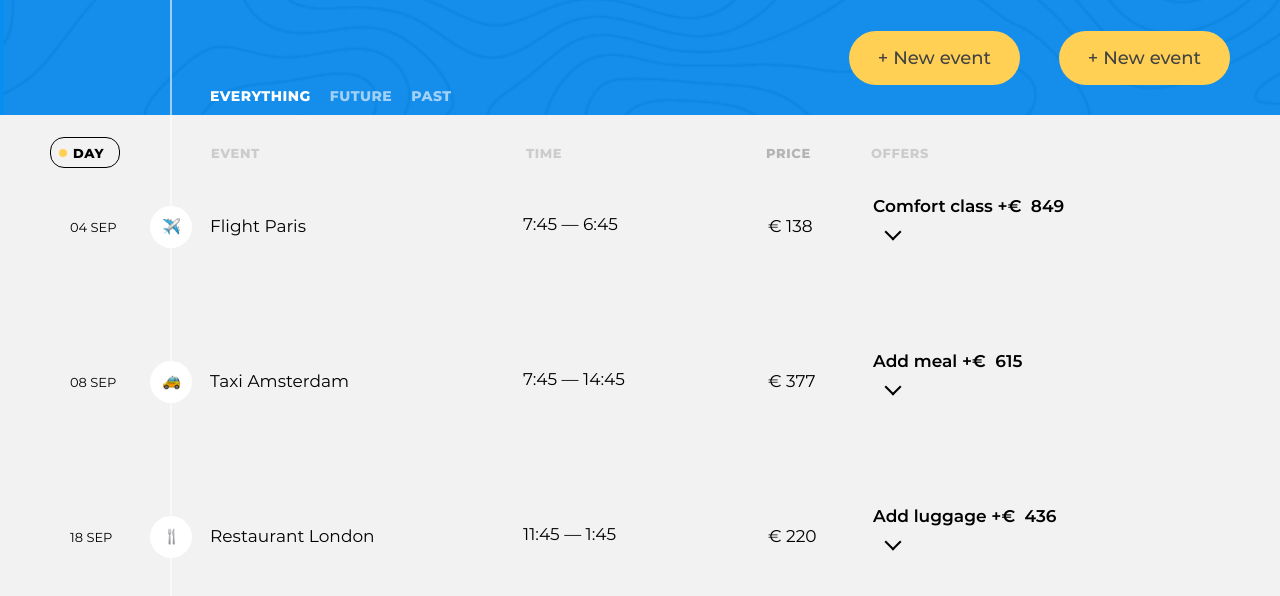
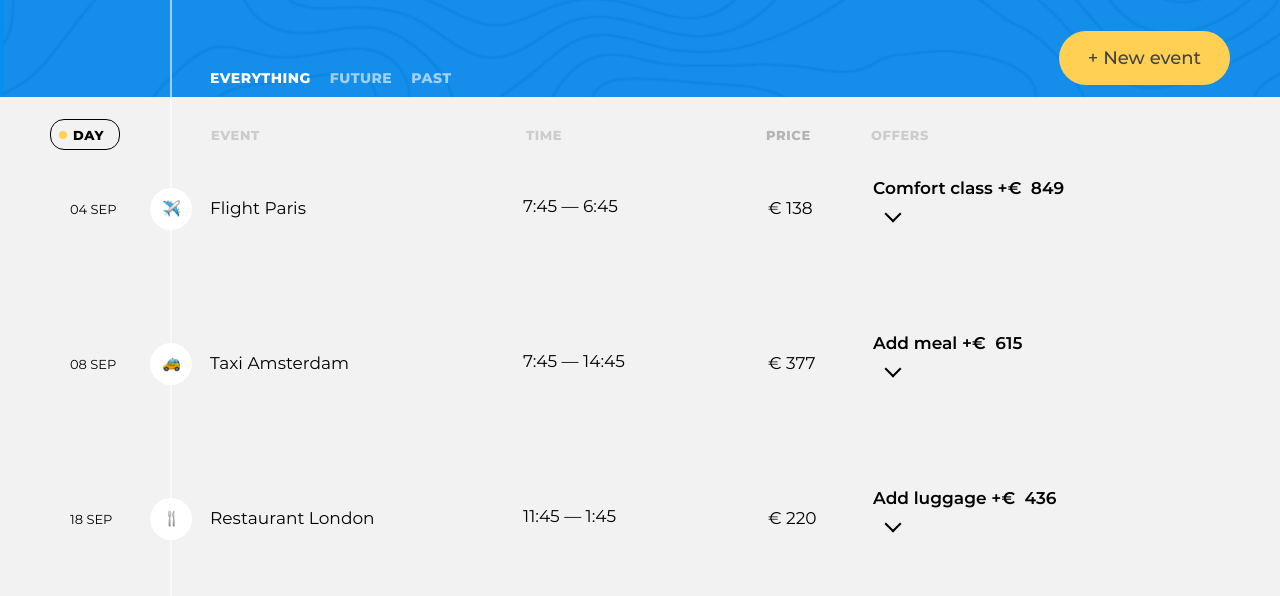
Before and after one commit to DariaArtuhova/869903-big-trip-simple-18, a website with bundled scripts: page public/index.html in a window 1280 px wide. Shown: the part 68-664 px from the top of the page. Built offline with nearby package versions, Linux system fonts and the light colour scheme.

Commit message:
правки

```diff
--- a/public/index.html
+++ b/public/index.html
@@ -29,7 +29,6 @@
             </div>
           </div>
 
-          <button class="trip-main__event-add-btn  btn  btn--big  btn--yellow" type="button">New event</button>
         </div>
       </div>
     </header>
--- a/src/fish/offers.js
+++ b/src/fish/offers.js
@@ -37,7 +37,7 @@ export const OFFERS = [{
   title: generateOffers(),
   price: getRandomInteger(100,1000)
 },{
-  id: 7,
+  id: 8,
   type: 'check-in',
   title: generateOffers(),
   price: getRandomInteger(100,1000)
--- a/src/main.js
+++ b/src/main.js
@@ -5,14 +5,18 @@ import FilterModel from './model/filter-model';
 import FilterPresenter from './presenter/filter-presenter.js';
 import NewEventButtonView from './view/new-event-button-view';
 
-const siteFilterElement = document.querySelector('.trip-main');
+const siteFilterElement = document.querySelector('.trip-main__trip-controls');
 const siteContentWrapperElement = document.querySelector('.trip-events');
+const siteButtonElement = document.querySelector('.trip-main');
 
 const pointsModel = new PointsModel();
 const filterModel = new FilterModel();
 const contentPresenter = new ContentPresenter(siteContentWrapperElement, pointsModel, filterModel);
 const filterPresenter = new FilterPresenter(siteFilterElement, filterModel, pointsModel);
 const newTaskButtonComponent = new NewEventButtonView();
+
+filterPresenter.init();
+contentPresenter.init();
 
 const handleNewTaskFormClose = () => {
   newTaskButtonComponent.element.disabled = false;
@@ -23,9 +27,5 @@ const handleNewTaskButtonClick = () => {
   newTaskButtonComponent.element.disabled = true;
 };
 
-render(newTaskButtonComponent, siteFilterElement);
+render(newTaskButtonComponent, siteButtonElement);
 newTaskButtonComponent.setClickHandler(handleNewTaskButtonClick);
-
-
-filterPresenter.init();
-contentPresenter.init();
--- a/src/presenter/content-presenter.js
+++ b/src/presenter/content-presenter.js
@@ -78,9 +78,11 @@ export default class ContentPresenter {
         break;
       case UserAction.ADD_TASK:
         this.#pointsModel.addPoint(updateType, update);
+        this.#renderSort();
         break;
       case UserAction.DELETE_TASK:
         this.#pointsModel.deletePoint(updateType, update);
+        this.#renderSort();
         break;
     }
   };
```
